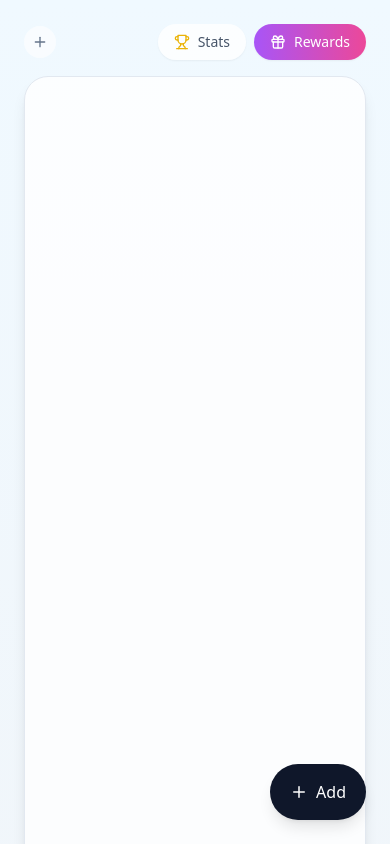
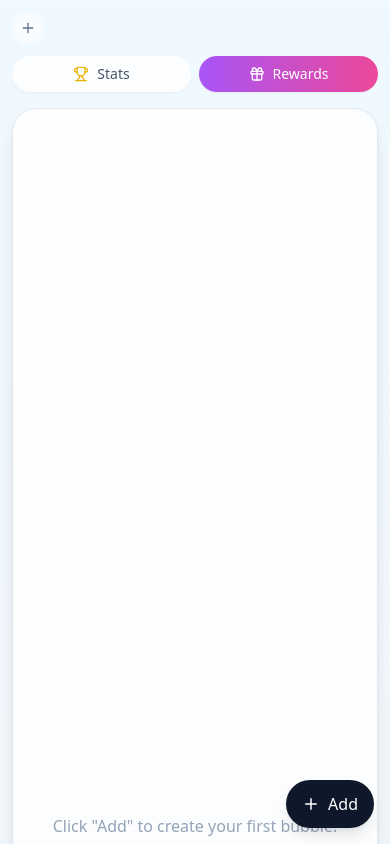
Before and after one commit to mortentryk/todo-bubble, a React (Vite) app: page / in a window 390 px wide. Shown: the top 844 px of the page. Built offline with nearby package versions, Linux system fonts and the light colour scheme.

Commit message:
Refactor user selection logic to use activeUser state; update related components for consistency. Enhance touch device support in FloatingBubble and adjust layout in various modals for improved responsiveness.

```diff
--- a/src/App.jsx
+++ b/src/App.jsx
@@ -33,9 +33,9 @@ export default function BubbleTodoApp() {
         }
     });
 
-    const [selectedUsers, setSelectedUsers] = useState(() => {
+    const [activeUser, setActiveUser] = useState(() => {
         const current = localStorage.getItem(USER_KEY);
-        return current ? [current] : [];
+        return current || "";
     });
 
     const [users, setUsers] = useState(() => {
@@ -96,6 +96,14 @@ export default function BubbleTodoApp() {
     useEffect(() => {
         localStorage.setItem(USERS_LIST_KEY, JSON.stringify(users));
     }, [users]);
+
+    useEffect(() => {
+        if (activeUser) {
+            localStorage.setItem(USER_KEY, activeUser);
+        } else {
+            localStorage.removeItem(USER_KEY);
+        }
+    }, [activeUser]);
 
     useEffect(() => {
         localStorage.setItem(WEEKLY_KEY, JSON.stringify(weeklyRegistry));
@@ -173,19 +181,21 @@ export default function BubbleTodoApp() {
     const popItem = (id) => {
         const item = items.find((it) => it.id === id);
         if (!item) return;
+        if (!activeUser) {
+            window.alert("Select a user before popping bubbles.");
+            return;
+        }
 
         // Immediate removal from active list
         setItems((prev) => prev.filter((it) => it.id !== id));
 
-        // Add to history for each selected user
-        const usersToCredit = selectedUsers.length > 0 ? selectedUsers : ["Anonymous"];
-        const historyEntries = usersToCredit.map(user => ({
+        // Add to history for the active user only
+        const historyEntry = {
             ...item,
             poppedAt: Date.now(),
-            poppedBy: user
-        }));
-
-        setHistory((prev) => [...prev, ...historyEntries]);
+            poppedBy: activeUser
+        };
+        setHistory((prev) => [...prev, historyEntry]);
 
         // Update weekly registry if applicable
         if (item.isWeekly && item.weeklyId) {
@@ -218,41 +228,34 @@ export default function BubbleTodoApp() {
         if (!users.includes(name)) {
             setUsers(prev => [...prev, name]);
         }
+        setActiveUser(name);
     };
 
-    const toggleUserSelection = (user) => {
-        setSelectedUsers(prev => {
-            if (prev.includes(user)) {
-                return prev.filter(u => u !== user);
-            } else {
-                return [...prev, user];
-            }
-        });
-    };
+    const selectUser = (user) => setActiveUser(user);
 
     return (
         <div className="min-h-screen w-full bg-gradient-to-b from-sky-50 to-slate-100 text-slate-800 font-sans">
-            <div className="mx-auto max-w-5xl p-6">
+            <div className="mx-auto max-w-5xl p-3 sm:p-6">
                 {/* Header / Controls */}
-                <div className="flex items-center justify-between mb-4">
+                <div className="flex flex-col gap-3 sm:flex-row sm:items-center sm:justify-between mb-4">
                     <UserSelector
                         users={users}
-                        selectedUsers={selectedUsers}
-                        onToggleUser={toggleUserSelection}
+                        activeUser={activeUser}
+                        onSelectUser={selectUser}
                         onAdd={handleAddUser}
                     />
 
-                    <div className="flex gap-2">
+                    <div className="flex gap-2 w-full sm:w-auto">
                         <button
                             onClick={() => setShowStats(true)}
-                            className="flex items-center gap-2 px-4 py-2 rounded-full bg-white/80 hover:bg-white shadow-sm hover:shadow transition-all text-slate-600 font-medium text-sm"
+                            className="flex-1 sm:flex-none justify-center flex items-center gap-2 px-4 py-2 rounded-full bg-white/80 hover:bg-white shadow-sm hover:shadow transition-all text-slate-600 font-medium text-sm"
                         >
                             <Trophy size={16} className="text-yellow-500" />
                             Stats
                         </button>
                         <button
                             onClick={() => setShowRewards(true)}
-                            className="flex items-center gap-2 px-4 py-2 rounded-full bg-gradient-to-r from-purple-500 to-pink-500 hover:from-purple-600 hover:to-pink-600 shadow-sm hover:shadow transition-all text-white font-medium text-sm"
+                            className="flex-1 sm:flex-none justify-center flex items-center gap-2 px-4 py-2 rounded-full bg-gradient-to-r from-purple-500 to-pink-500 hover:from-purple-600 hover:to-pink-600 shadow-sm hover:shadow transition-all text-white font-medium text-sm"
                         >
                             <Gift size={16} />
                             Rewards
@@ -273,7 +276,7 @@ export default function BubbleTodoApp() {
                 {/* Floating Add button */}
                 <button
                     onClick={() => setShowModal(true)}
-                    className="fixed bottom-6 right-6 inline-flex items-center gap-2 rounded-full bg-slate-900 px-5 py-4 text-white shadow-lg hover:shadow-xl active:scale-95 transition-transform z-40"
+                    className="fixed bottom-4 right-4 sm:bottom-6 sm:right-6 inline-flex items-center gap-2 rounded-full bg-slate-900 px-4 py-3 sm:px-5 sm:py-4 text-white shadow-lg hover:shadow-xl active:scale-95 transition-transform z-40"
                     title="Add bubbles"
                 >
                     <Plus size={18} /> Add
@@ -293,14 +296,14 @@ export default function BubbleTodoApp() {
                     open={showStats}
                     onClose={() => setShowStats(false)}
                     history={history}
-                    selectedUsers={selectedUsers}
+                    activeUser={activeUser}
                 />
 
                 <RewardsModal
                     open={showRewards}
                     onClose={() => setShowRewards(false)}
                     history={history}
-                    selectedUsers={selectedUsers}
+                    activeUser={activeUser}
                     prizes={prizes}
                     onUpdatePrizes={setPrizes}
                 />
--- a/src/components/BubbleCloud.jsx
+++ b/src/components/BubbleCloud.jsx
@@ -82,14 +82,14 @@ export default function BubbleCloud({ items, popItem, removeItem, renameItem, se
         <div
             ref={containerRef}
             className={
-                "min-h-[70vh] rounded-3xl bg-white/80 p-4 shadow-lg border border-slate-200 overflow-hidden " +
+                "min-h-[62vh] sm:min-h-[70vh] rounded-3xl bg-white/80 p-2 sm:p-4 shadow-lg border border-slate-200 overflow-hidden " +
                 (floatMode ? "relative" : "")
             }
         >
             <AnimatePresence>
                 {floatMode ? (
                     // Absolute-positioned floating bubbles
-                    <div className="relative w-full h-[70vh]">
+                    <div className="relative w-full h-[62vh] sm:h-[70vh]">
                         {items.map((it) => {
                             const p = positions[it.id];
                             const r = p?.r ?? radiusFor(it.text);
@@ -121,7 +121,7 @@ export default function BubbleCloud({ items, popItem, removeItem, renameItem, se
             </AnimatePresence>
 
             {items.length === 0 && (
-                <div className="flex items-center justify-center h-[50vh] text-slate-400">
+                <div className="flex items-center justify-center h-[44vh] sm:h-[50vh] text-slate-400 text-center px-4">
                     Click "Add" to create your first bubble!
                 </div>
             )}
--- a/src/components/RewardsModal.jsx
+++ b/src/components/RewardsModal.jsx
@@ -2,7 +2,7 @@ import React, { useState } from "react";
 import { motion, AnimatePresence } from "framer-motion";
 import { X, Star, Gift, PartyPopper, Plus, Trash2, Trophy } from "lucide-react";
 
-export default function RewardsModal({ open, onClose, history, selectedUsers, prizes = [], onUpdatePrizes }) {
+export default function RewardsModal({ open, onClose, history, activeUser, prizes = [], onUpdatePrizes }) {
     const [prizeRevealed, setPrizeRevealed] = useState(null);
     const [isAddingPrize, setIsAddingPrize] = useState(false);
     const [newPrize, setNewPrize] = useState("");
@@ -23,7 +23,7 @@ export default function RewardsModal({ open, onClose, history, selectedUsers, pr
         .map(([name, data]) => ({ name, ...data }));
 
     const leader = sortedStats[0];
-    const isLeader = leader && selectedUsers.length > 0 && selectedUsers.includes(leader.name);
+    const isLeader = leader && activeUser === leader.name;
 
     const handleClaimPrize = () => {
         if (prizes.length === 0) return;
@@ -182,7 +182,7 @@ export default function RewardsModal({ open, onClose, history, selectedUsers, pr
                                     )
                                 ) : (
                                     <div className="text-sm text-slate-400 bg-slate-50 px-4 py-2 rounded-lg">
-                                        {selectedUsers.length === 0 ? "Select a user to see if you're the leader!" : "Only the leader can claim the prize. Keep popping!"}
+                                        {!activeUser ? "Select a user to see if you're the leader!" : "Only the leader can claim the prize. Keep popping!"}
                                     </div>
                                 )}
                             </div>
--- a/src/components/StatsModal.jsx
+++ b/src/components/StatsModal.jsx
@@ -2,7 +2,7 @@ import React from "react";
 import { motion, AnimatePresence } from "framer-motion";
 import { Trophy, X, Star } from "lucide-react";
 
-export default function StatsModal({ open, onClose, history, selectedUsers }) {
+export default function StatsModal({ open, onClose, history, activeUser }) {
     // Calculate stats
     const stats = history.reduce((acc, item) => {
         const name = item.poppedBy || "Anonymous";
@@ -59,7 +59,7 @@ export default function StatsModal({ open, onClose, history, selectedUsers }) {
                             ) : (
                                 <div className="space-y-4">
                                     {sortedStats.map((user, index) => {
-                                        const isSelected = selectedUsers.includes(user.name);
+                                        const isSelected = activeUser === user.name;
                                         return (
                                             <div
                                                 key={user.name}
--- a/src/components/UserSelector.jsx
+++ b/src/components/UserSelector.jsx
@@ -2,7 +2,7 @@ import React, { useState } from "react";
 import { User, Plus, Check, X } from "lucide-react";
 import { motion, AnimatePresence } from "framer-motion";
 
-export default function UserSelector({ users, selectedUsers, onToggleUser, onAdd }) {
+export default function UserSelector({ users, activeUser, onSelectUser, onAdd }) {
     const [isAdding, setIsAdding] = useState(false);
     const [newName, setNewName] = useState("");
 
@@ -11,7 +11,6 @@ export default function UserSelector({ users, selectedUsers, onToggleUser, onAdd
         const name = newName.trim();
         if (name) {
             onAdd(name);
-            onToggleUser(name);
             setNewName("");
             setIsAdding(false);
         }
@@ -21,11 +20,11 @@ export default function UserSelector({ users, selectedUsers, onToggleUser, onAdd
         <div className="flex flex-wrap items-center gap-2">
             {/* User Chips */}
             {users.map((user) => {
-                const isSelected = selectedUsers.includes(user);
+                const isSelected = activeUser === user;
                 return (
                     <button
                         key={user}
-                        onClick={() => onToggleUser(user)}
+                        onClick={() => onSelectUser(user)}
                         className={`
               flex items-center gap-2 px-3 py-1.5 rounded-full text-sm font-medium transition-all
               ${isSelected
```
Also changed, not shown: src/components/AddTodosModal.jsx (+5 -5 lines), src/components/FloatingBubble.jsx (+16 -2 lines).
